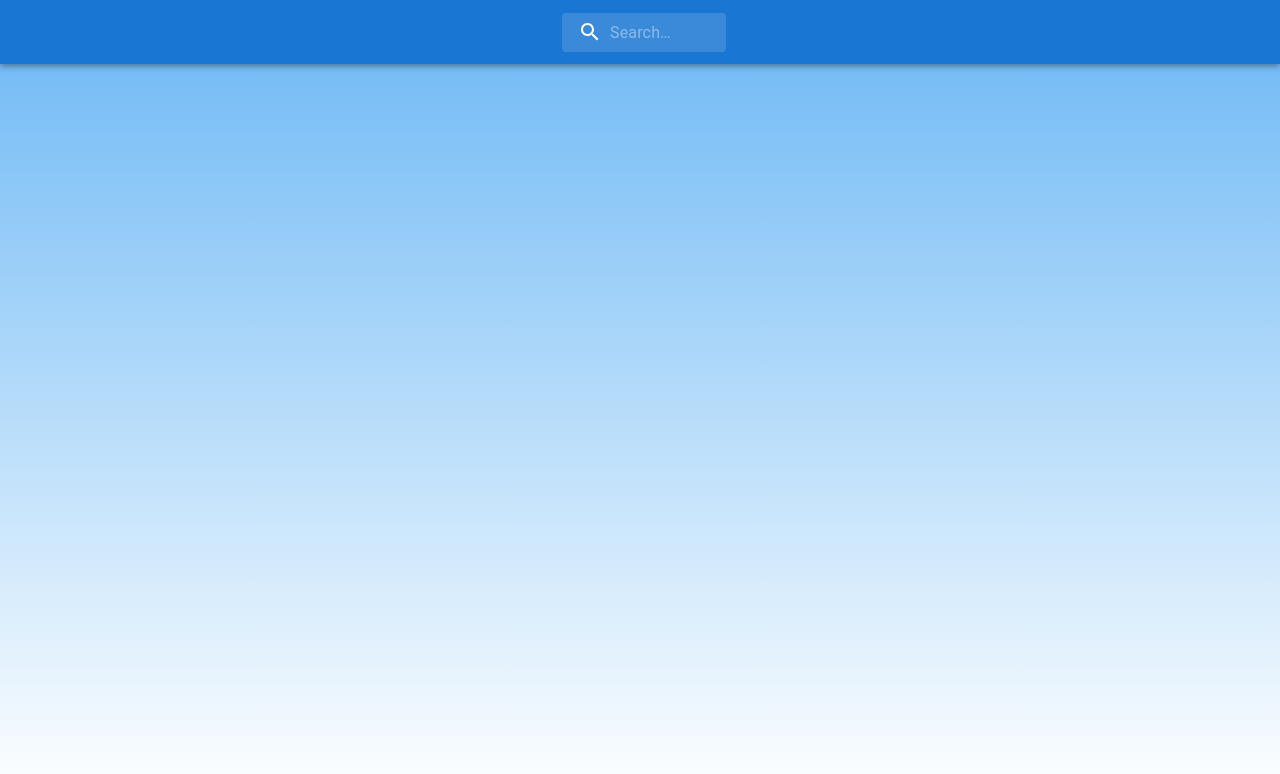
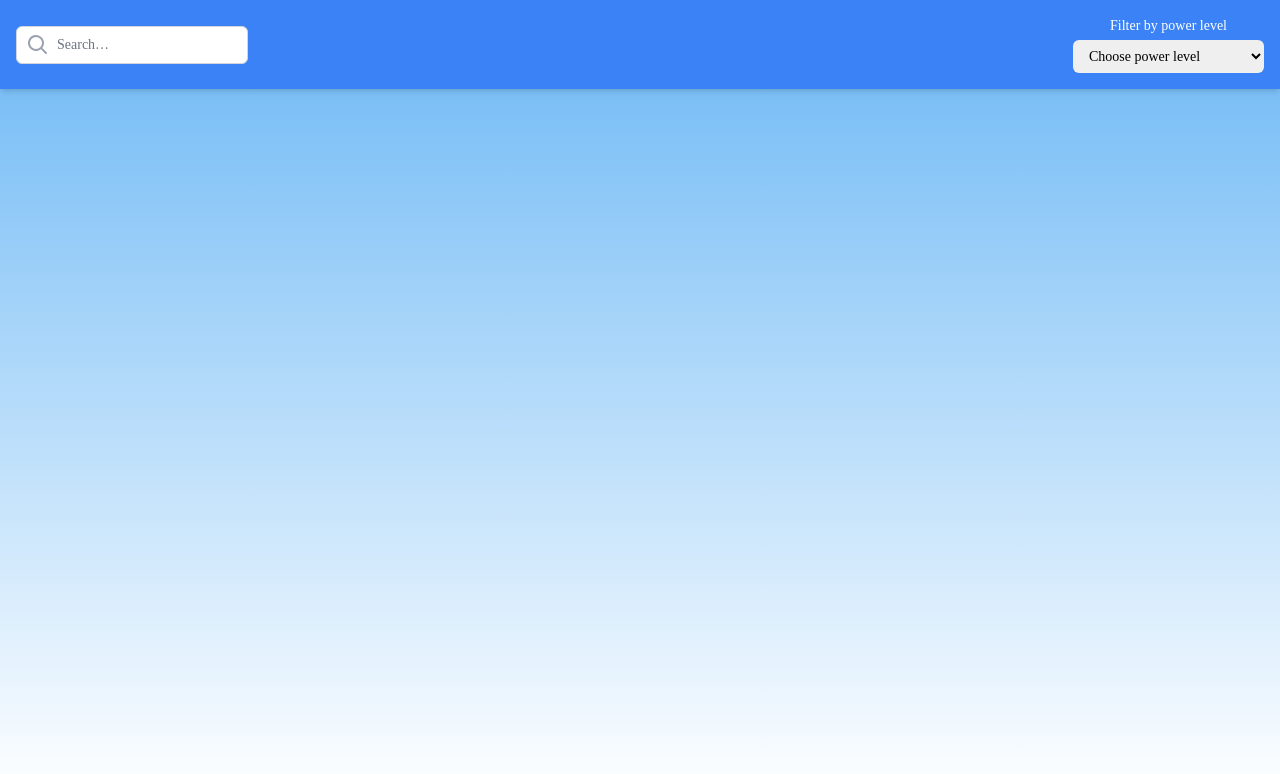
Before and after one commit to raphaelabaldi/list-pokemons, a Next.js app in the folder list-pokemon/: page /components/navbar in a window 1280 px wide. Shown: the top 774 px of the page. Built offline with nearby package versions, Linux system fonts and the light colour scheme.

Commit message:
feat: add pokemon image to cards and fetch info for details

```diff
--- a/list-pokemon/src/app/[id]/page.tsx
+++ b/list-pokemon/src/app/[id]/page.tsx
@@ -1,7 +1,67 @@
-export default function PokemonPage({ params }: { params: { id: string } }) {
+"use client";
+import * as React from "react";
+import Box from "@mui/material/Box";
+import Card from "@mui/material/Card";
+import CardMedia from "@mui/material/CardMedia";
+import CardContent from "@mui/material/CardContent";
+import Typography from "@mui/material/Typography";
+import axios from "axios";
+
+export default function PokemonPage({ searchParams }) {
+  const pokemonDetail = async () => {
+    try {
+      const details = axios.get(
+        `https://pokeapi.co/api/v2/pokemon/${searchParams.name}`
+      );
+    } catch (error) {
+      console.log(error);
+    }
+  };
+
+  pokemonDetail();
+
   return (
-    <>
-      <p>name: {params.id}</p>
-    </>
+    <main>
+      <Box display="flex" alignItems="center">
+        <Card sx={{ minWidth: 800 }}>
+          <CardContent>
+            <Typography
+              gutterBottom
+              sx={{ color: "text.secondary", fontSize: 14 }}
+            >
+              Front Image Pokemon
+            </Typography>
+            <CardMedia
+              sx={{ height: 600 }}
+              // image={pokemonDetail.sprites.front_default}
+              title={name}
+            />
+          </CardContent>
+        </Card>
+
+        <Card sx={{ minWidth: 800 }}>
+          <CardContent>
+            <Typography
+              gutterBottom
+              sx={{ color: "text.secondary", fontSize: 14 }}
+            >
+              Back Image Pokemon
+            </Typography>
+            <CardMedia
+              sx={{ height: 180 }}
+              // image={pokemonDetail.sprites.back_default}
+              title={name}
+            />
+          </CardContent>
+        </Card>
+      </Box>
+      <Box>
+        <Typography className="font-semibold">
+          Name: {name}
+          {/* Type: {pokemonDetail.types}
+          Abilities: {pokemonDetail.abilities} */}
+        </Typography>
+      </Box>
+    </main>
   );
 }
--- /dev/null
+++ b/list-pokemon/src/app/components/icons/search-icon.tsx
@@ -0,0 +1,62 @@
+import React from "react";
+import { styled, alpha } from "@mui/material/styles";
+import SearchIcon from "@mui/icons-material/Search";
+import InputBase from "@mui/material/InputBase";
+
+const Search = styled("div")(({ theme }) => ({
+  position: "relative",
+  borderRadius: theme.shape.borderRadius,
+  backgroundColor: alpha(theme.palette.common.white, 0.15),
+  "&:hover": {
+    backgroundColor: alpha(theme.palette.common.white, 0.25),
+  },
+  marginLeft: 0,
+  width: "100%",
+  [theme.breakpoints.up("sm")]: {
+    marginLeft: theme.spacing(1),
+    width: "auto",
+  },
+}));
+
+const SearchIconWrapper = styled("div")(({ theme }) => ({
+  padding: theme.spacing(0, 2),
+  height: "100%",
+  position: "absolute",
+  pointerEvents: "none",
+  display: "flex",
+  alignItems: "center",
+  justifyContent: "center",
+}));
+
+const StyledInputBase = styled(InputBase)(({ theme }) => ({
+  color: "inherit",
+  width: "100%",
+  "& .MuiInputBase-input": {
+    padding: theme.spacing(1, 1, 1, 0),
+    // vertical padding + font size from searchIcon
+    paddingLeft: `calc(1em + ${theme.spacing(4)})`,
+    transition: theme.transitions.create("width"),
+    [theme.breakpoints.up("sm")]: {
+      width: "12ch",
+      "&:focus": {
+        width: "20ch",
+      },
+    },
+  },
+}));
+
+const SearchIcon = ({ onChange }) => {
+  return (
+    <Search onChange={onChange}>
+      <SearchIconWrapper>
+        <SearchIcon />
+      </SearchIconWrapper>
+      <StyledInputBase
+        placeholder="Search…"
+        inputProps={{ "aria-label": "search" }}
+      />
+    </Search>
+  );
+};
+
+export default SearchIcon;
--- a/list-pokemon/src/app/components/navbar/page.tsx
+++ b/list-pokemon/src/app/components/navbar/page.tsx
@@ -1,69 +1,77 @@
-import * as React from "react";
-import { styled, alpha } from "@mui/material/styles";
-import AppBar from "@mui/material/AppBar";
-import Box from "@mui/material/Box";
-import Toolbar from "@mui/material/Toolbar";
-import InputBase from "@mui/material/InputBase";
-import SearchIcon from "@mui/icons-material/Search";
+import React, { useState } from "react";
 
-const Search = styled("div")(({ theme }) => ({
-  position: "relative",
-  borderRadius: theme.shape.borderRadius,
-  backgroundColor: alpha(theme.palette.common.white, 0.15),
-  "&:hover": {
-    backgroundColor: alpha(theme.palette.common.white, 0.25),
-  },
-  marginLeft: 0,
-  width: "100%",
-  [theme.breakpoints.up("sm")]: {
-    marginLeft: theme.spacing(1),
-    width: "auto",
-  },
-}));
+interface NavbarProps {
+  filterPokemons: (value: string) => void;
+  handleFilterPowerLevel: (value: string) => void;
+}
 
-const SearchIconWrapper = styled("div")(({ theme }) => ({
-  padding: theme.spacing(0, 2),
-  height: "100%",
-  position: "absolute",
-  pointerEvents: "none",
-  display: "flex",
-  alignItems: "center",
-  justifyContent: "center",
-}));
+const Navbar: React.FC<NavbarProps> = ({
+  filterPokemons,
+  handleFilterPowerLevel,
+}) => {
+  const [order, setOrder] = useState<string>("");
 
-const StyledInputBase = styled(InputBase)(({ theme }) => ({
-  color: "inherit",
-  width: "100%",
-  "& .MuiInputBase-input": {
-    padding: theme.spacing(1, 1, 1, 0),
-    // vertical padding + font size from searchIcon
-    paddingLeft: `calc(1em + ${theme.spacing(4)})`,
-    transition: theme.transitions.create("width"),
-    [theme.breakpoints.up("sm")]: {
-      width: "12ch",
-      "&:focus": {
-        width: "20ch",
-      },
-    },
-  },
-}));
+  const handleChange = ({
+    target: { value },
+  }: React.ChangeEvent<HTMLSelectElement>) => {
+    setOrder(value);
+    handleFilterPowerLevel(value);
+  };
 
-export default function Navbar() {
   return (
-    <Box sx={{ flexGrow: 1 }}>
-      <AppBar position="static">
-        <Toolbar>
-          <Search>
-            <SearchIconWrapper>
-              <SearchIcon />
-            </SearchIconWrapper>
-            <StyledInputBase
-              placeholder="Search…"
-              inputProps={{ "aria-label": "search" }}
-            />
-          </Search>
-        </Toolbar>
-      </AppBar>
-    </Box>
+    <header className="bg-blue-500 p-4 shadow-md">
+      <nav className="max-w-7xl mx-auto flex items-center justify-between">
+        <div className="relative">
+          <label htmlFor="search" className="sr-only">
+            Search
+          </label>
+          <div className="absolute inset-y-0 left-0 pl-3 flex items-center pointer-events-none">
+            <svg
+              className="h-5 w-5 text-gray-400"
+              fill="currentColor"
+              viewBox="0 0 20 20"
+            >
+              <path
+                fillRule="evenodd"
+                d="M12.9 14.32a8 8 0 111.414-1.414l4.387 4.387a1 1 0 01-1.414 1.414l-4.387-4.387zM8 14a6 6 0 100-12 6 6 0 000 12z"
+                clipRule="evenodd"
+              />
+            </svg>
+          </div>
+          <input
+            id="search"
+            type="text"
+            placeholder="Search…"
+            aria-label="search"
+            className="block w-full pl-10 pr-3 py-2 border border-gray-300 rounded-md leading-5 bg-white placeholder-gray-500 focus:outline-none focus:placeholder-gray-400 focus:ring-1 focus:ring-blue-500 focus:border-blue-500 sm:text-sm"
+            onChange={({ target: { value } }) => filterPokemons(value)}
+          />
+        </div>
+        <div className="flex gap-4 ml-4">
+          <div className="relative">
+            <label
+              htmlFor="pokemon-filter"
+              className="block text-sm font-medium text-white"
+            >
+              Filter by power level
+            </label>
+            <select
+              id="pokemon-filter"
+              value={order}
+              onChange={handleChange}
+              className="mt-1 block w-full pl-3 pr-10 py-2 text-base border-gray-300 focus:outline-none focus:ring-blue-500 focus:border-blue-500 sm:text-sm rounded-md"
+            >
+              <option value="" disabled>
+                Choose power level
+              </option>
+              <option value="desc">Lowest Power Level</option>
+              <option value="asc">Highest Power Level</option>
+            </select>
+          </div>
+        </div>
+      </nav>
+    </header>
   );
-}
+};
+
+export default Navbar;
--- a/list-pokemon/src/app/components/pokemonCard/page.tsx
+++ b/list-pokemon/src/app/components/pokemonCard/page.tsx
@@ -5,30 +5,44 @@ import CardMedia from "@mui/material/CardMedia";
 import Button from "@mui/material/Button";
 import Typography from "@mui/material/Typography";
 import Link from "next/link";
+import { Box } from "@mui/system";
 
-export default function PokemonCard({ details }) {
-  const { name, abilities, sprites, stats, types } = details;
+export default function PokemonCard({ name, image, power, types }) {
   const pokemonNameURL = `/${name}`;
+
+  const checkTypes = () => {
+    if (types[1]) {
+      return types[0].type.name + " | " + types[1].type.name;
+    }
+    return types[0].type.name;
+  };
 
   return (
     <Card sx={{ maxWidth: 345 }}>
-      <CardMedia
-        sx={{ height: 140 }}
-        image="/static/images/cards/contemplative-reptile.jpg"
-        title="green iguana"
-      />
+      <CardMedia sx={{ height: 180 }} image={image} title={name} />
       <CardContent>
-        <Typography gutterBottom variant="h5" component="div">
-          {name}
-        </Typography>
+        <Box display="flex" justifyContent="space-between" alignItems="center">
+          <Typography gutterBottom variant="h5" component="div">
+            {name}
+          </Typography>
+          <Typography variant="caption" sx={{ color: "text.secondary" }}>
+            {checkTypes()}
+          </Typography>
+        </Box>
         <Typography variant="body2" sx={{ color: "text.secondary" }}>
-          {name} is a pokemon type
+          Power Level: {power}
         </Typography>
       </CardContent>
-      <CardActions>
-        <Button size="small">
-          <Link href={pokemonNameURL} font-style="bold">
-            Details
+      <CardActions className="flex items-center justify-center">
+        <Button size="small" className="rounded-xl shadow-md text-center ">
+          <Link
+            href={{
+              pathname: `${pokemonNameURL}`,
+              query: { name: name },
+            }}
+            font-style="bold"
+          >
+            stats
           </Link>
         </Button>
       </CardActions>
```
Also changed, not shown: list-pokemon/src/app/page.tsx (+53 -33 lines).
